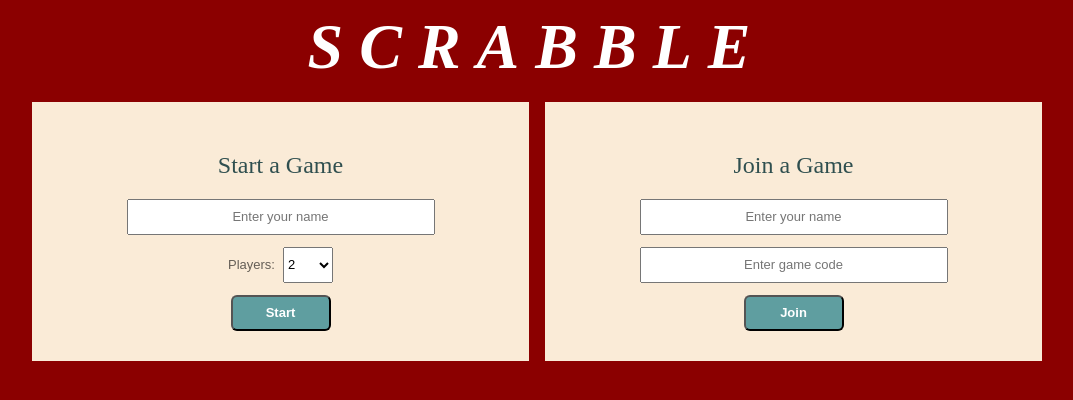
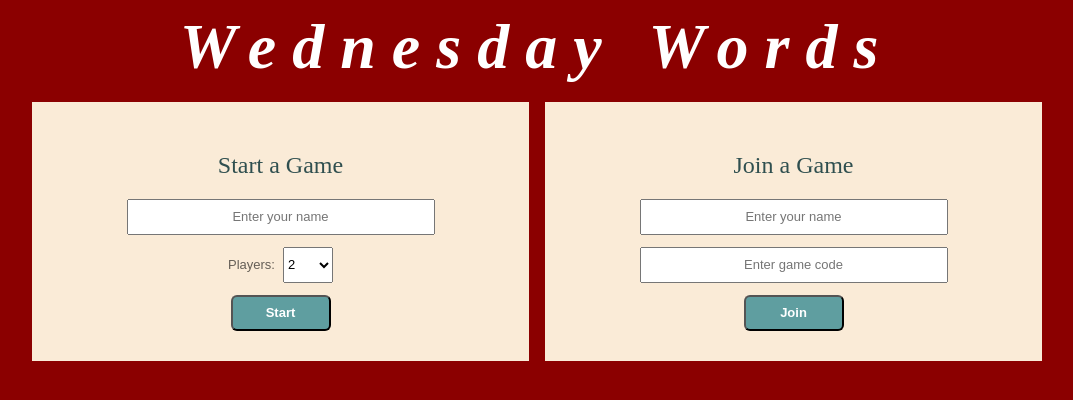
Before and after one commit to oriane212/wednesday-words, a website: page index.html in a window 1280 px wide. Shown: the whole page, without its empty margins (103-1176 px from the left). Drawn offline with Linux system fonts and the light colour scheme.

Commit message:
update title, h1

```diff
--- a/index.html
+++ b/index.html
@@ -5,7 +5,7 @@
     <meta charset="UTF-8">
     <meta name="viewport" content="width=device-width, initial-scale=1.0">
     <script defer src="https://use.fontawesome.com/releases/v5.7.2/js/all.js" integrity="sha384-0pzryjIRos8mFBWMzSSZApWtPl/5++eIfzYmTgBBmXYdhvxPc+XcFEk+zJwDgWbP" crossorigin="anonymous"></script>
-    <title>Document</title>
+    <title>Wednesday Words</title>
     <style>
         html {
             /*
@@ -466,7 +466,7 @@
 
     <div class="indexouter">
 
-        <h1>SCRABBLE</h1>
+        <h1>Wednesday Words</h1>
 
         <div id="gameContainer">
 
```
